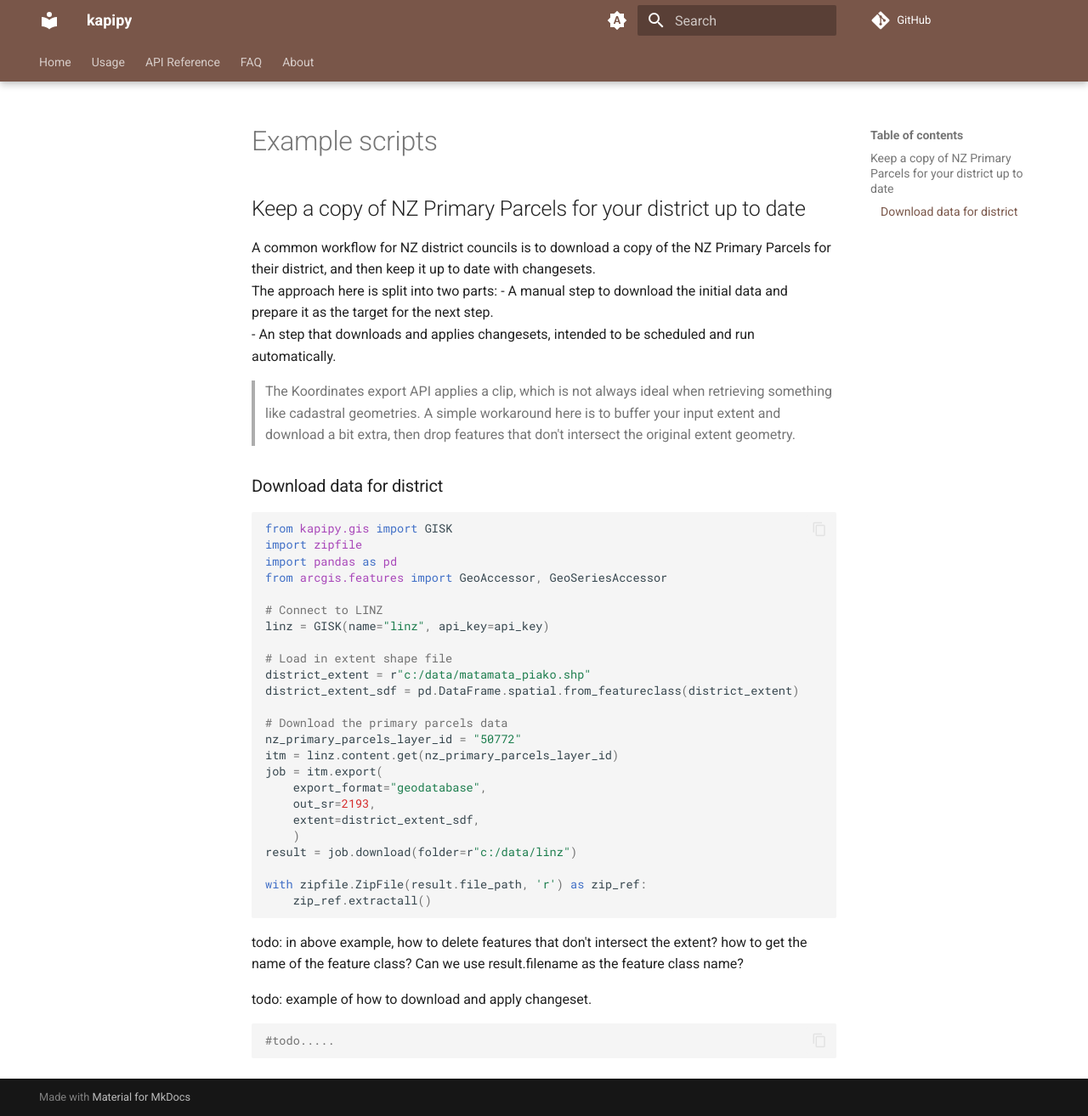
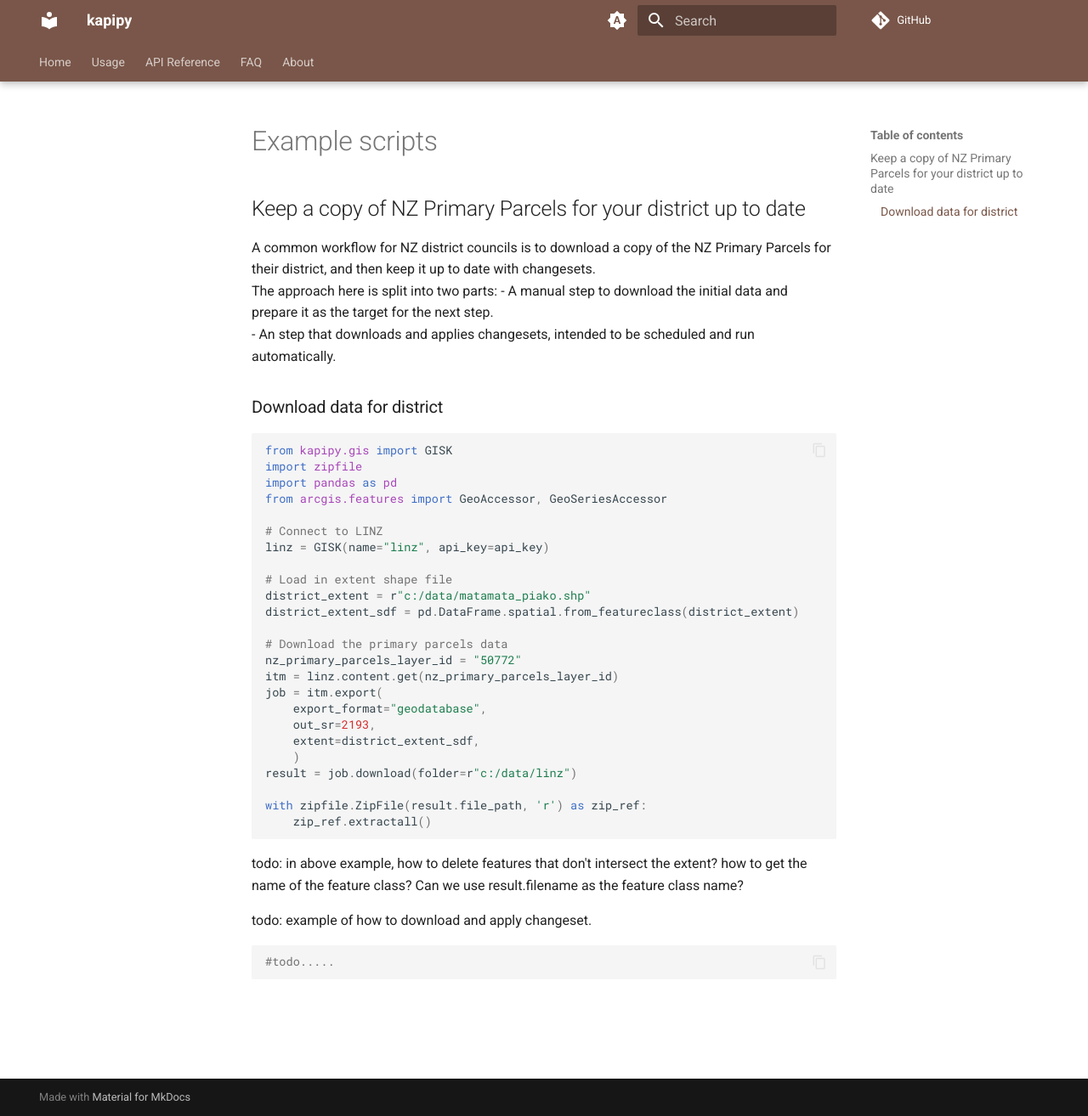
Before and after one commit to phaakma/kapipy, an MkDocs documentation site: the page built from docs/examples.md, in a window 1280 px wide and 1314 px high. Shown: the whole window at 85% size. Built offline with MkDocs 1.6.1 and Material for MkDocs 9.7.7, drawn with Linux system fonts in a browser that asks for light colours; comment, search, counter and statistics services are not loaded.

Commit message:
Remove workaround note for clipping in Koordinates export API from examples.md

```diff
--- a/docs/examples.md
+++ b/docs/examples.md
@@ -5,8 +5,6 @@ A common workflow for NZ district councils is to download a copy of the NZ Prima
 The approach here is split into two parts:
 - A manual step to download the initial data and prepare it as the target for the next step.
 - An step that downloads and applies changesets, intended to be scheduled and run automatically.
-
-> The Koordinates export API applies a clip, which is not always ideal when retrieving something like cadastral geometries. A simple workaround here is to buffer your input extent and download a bit extra, then drop features that don't intersect the original extent geometry.
 
 ### Download data for district
 
```
